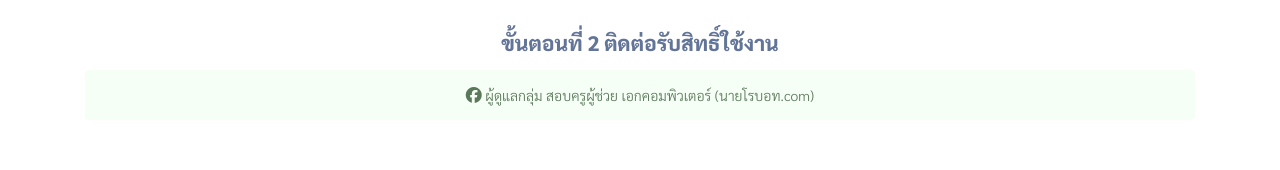
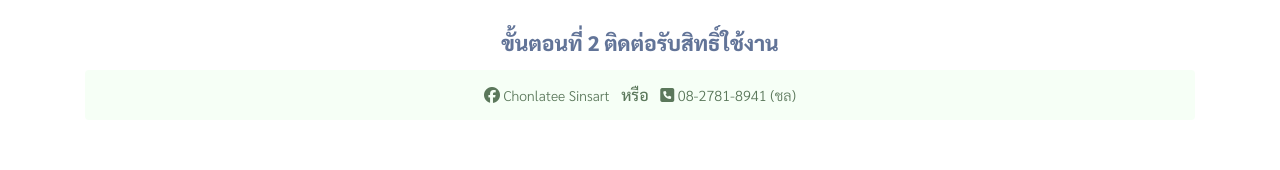
Before and after one commit to chonlatee-s/AT, a React (Create React App) app: page /PlansAndContact in a window 1280 px wide. Shown: the part 420-590 px from the top of the page. Built offline with nearby package versions, Linux system fonts and the light colour scheme.

Commit message:
edit show picture

```diff
--- a/src/Plans.js
+++ b/src/Plans.js
@@ -65,10 +65,10 @@
                     <Col mx="auto" className="text-center" style={{color:"#5b785b"}}>
                         <Alert style={{backgroundColor:"#f6fff6"}}>
                             <i className='fab fa-facebook'></i>
-                            <span style={{fontSize:"14px", fontWeight:'300'}}> <a href="https://facebook.com/groups/224616649206338/" target="_blank" rel="noreferrer">ผู้ดูแลกลุ่ม สอบครูผู้ช่วย เอกคอมพิวเตอร์ (นายโรบอท.com)</a></span>
-                            {/* &nbsp;&nbsp; หรือ &nbsp;&nbsp;
+                            <span style={{fontSize:"14px", fontWeight:'300'}}> <a href="https://facebook.com/chonlatee.sinsart/" target="_blank" rel="noreferrer">Chonlatee Sinsart</a></span>
+                            &nbsp;&nbsp; หรือ &nbsp;&nbsp;
                             <i className='fas fa-phone-square'></i>
-                            <span style={{fontSize:"14.5px", fontWeight:'300'}}> 08-2781-8941 (ชล)</span> */}
+                            <span style={{fontSize:"14.5px", fontWeight:'300'}}> 08-2781-8941 (ชล)</span>
                         </Alert>
                     </Col>
                 </Row>
--- a/src/Result.js
+++ b/src/Result.js
@@ -37,7 +37,7 @@
                                 this.props.result.map((item,index)=>{
                                     return (
                                         <div key={index}>
-                                            { item.img  === "" ? null :<Image src = {item.img} style={{marginBottom:'10px', width:'300px'}}/> }
+                                            { item.img  === "" ? null :<Image src = {item.img} style={{marginBottom:'10px', width:'200px'}}/> }
                                             <p className="question"  style={{color:'#34476c'}}>ข้อ {index+1} {item.question}</p>
                                             <p className="result" style={{color:'#34476c'}}><span style={{color:"#5b785b"}}>ตอบ</span>
                                                 {
```
Also changed, not shown: 1 other file (tests, documents, lock files or other folders).
